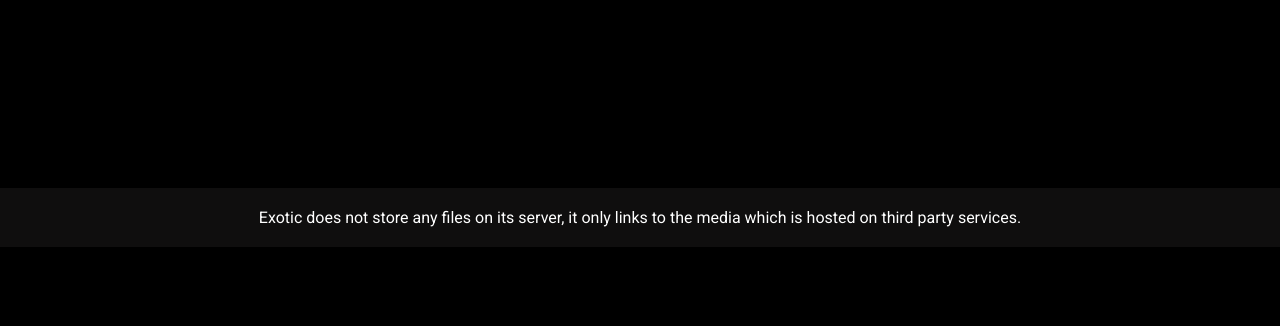
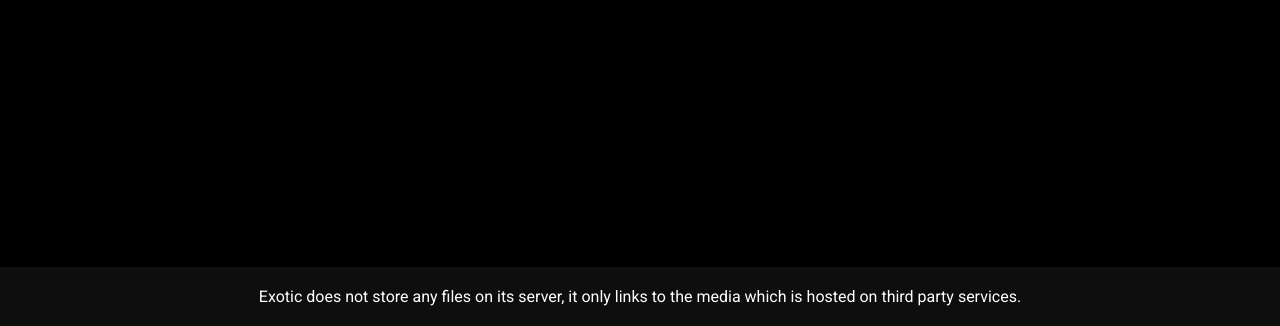
Before and after one commit to exoticstreaming/exoticstreaming.github.io, a plain HTML site: page index.html in a window 1280 px wide. Shown: the part 553-879 px from the top of the page. Before the commit the page ends 800 px from the top, so only its background shows below. Drawn offline with Linux system fonts and the light colour scheme.

Commit message:
Fix footer

```diff
--- a/style.css
+++ b/style.css
@@ -35,6 +35,9 @@ header.title:hover {
     background-color: none;
 }
 
+main {
+    min-height: 90vh;
+}
 
 .movies {
     display: flex;
@@ -90,8 +93,6 @@ a {
 }
 
 footer {
-    position: fixed;
-    bottom: 0;
     width: 100%;
     padding: 20px;
     background-color: rgb(15, 14, 14);
```
